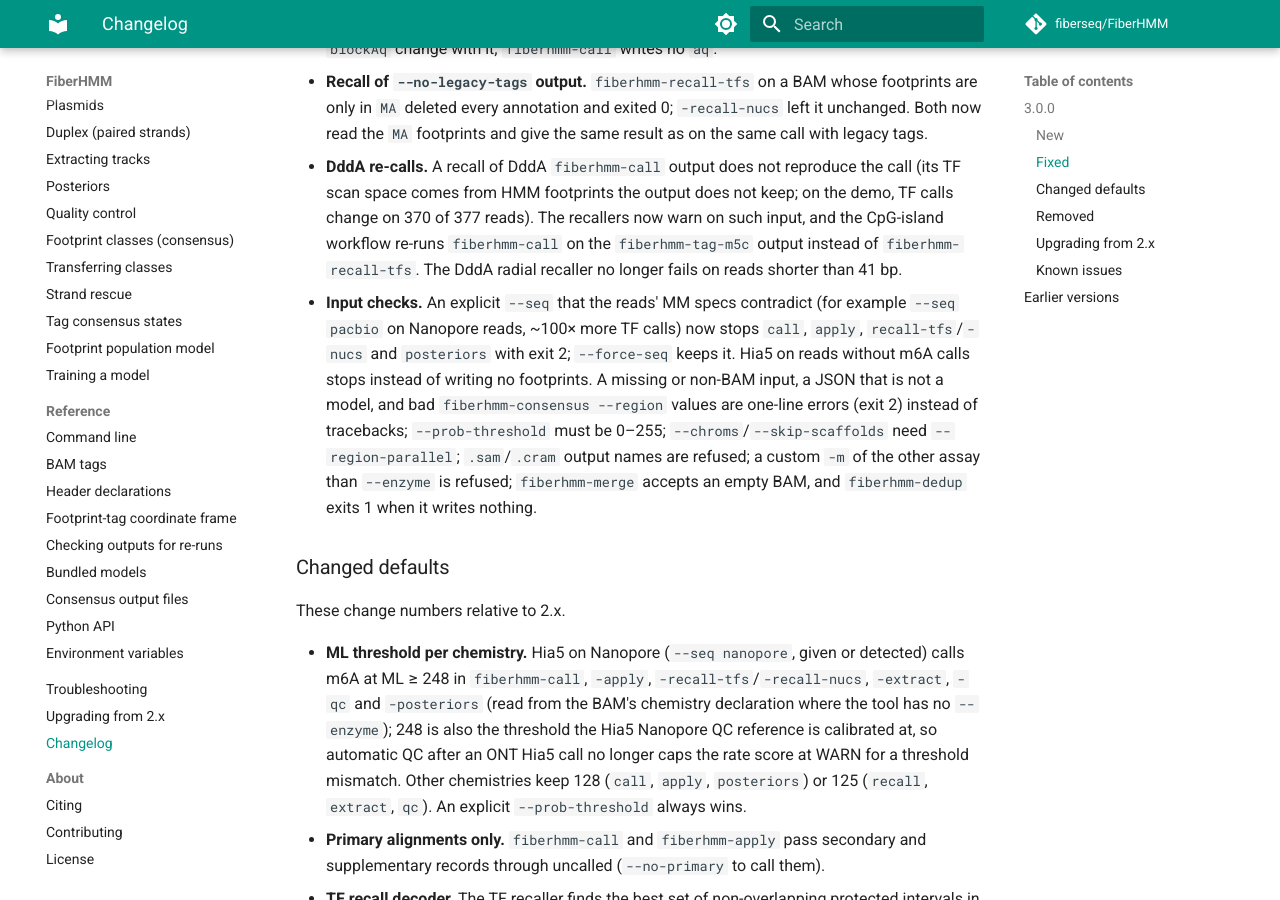
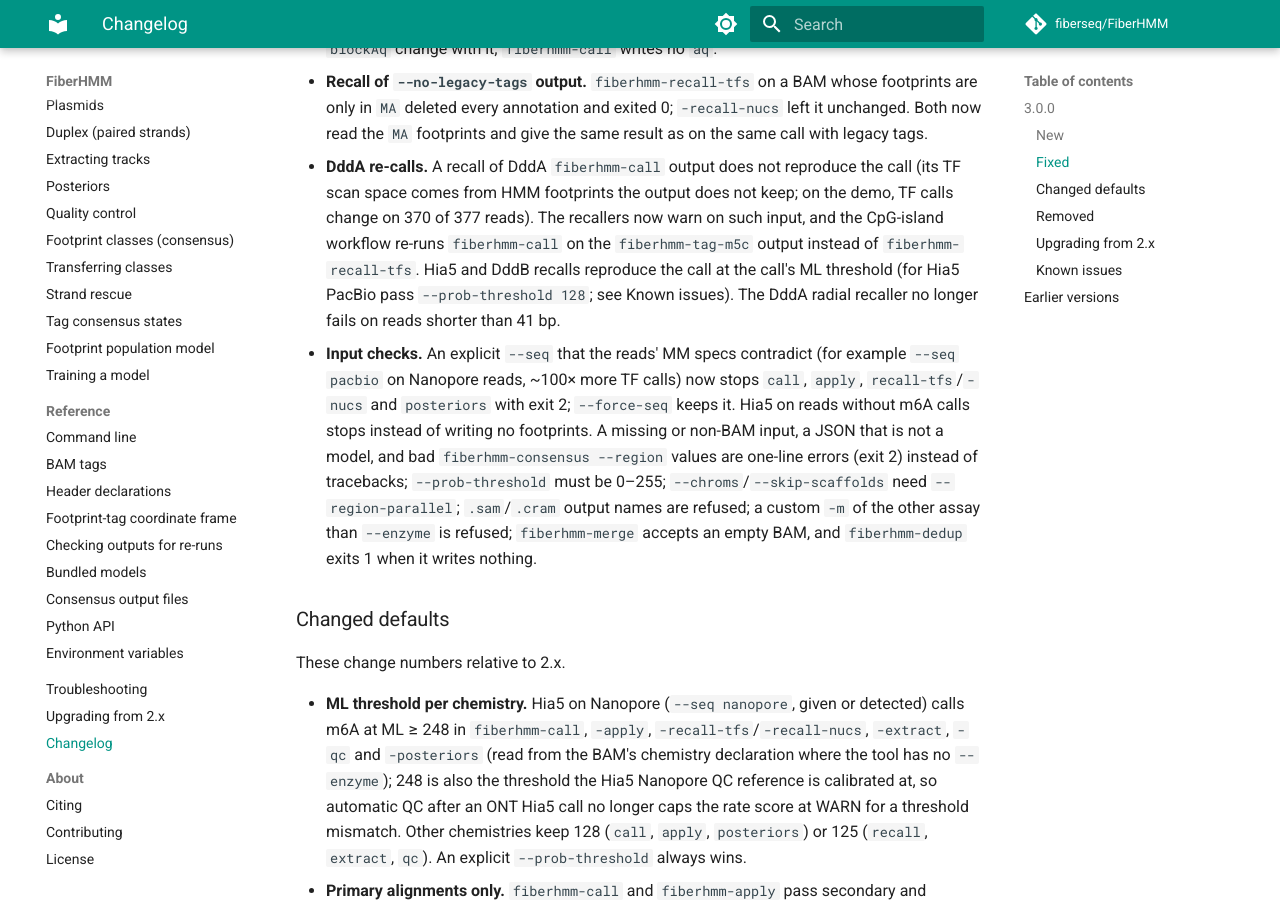
Before and after one commit to fiberseq/FiberHMM, an MkDocs documentation site: the page built from docs/changelog.md, in a window 1280 px wide and 900 px high, scrolled down 7426 px. Built offline with MkDocs 1.6.1 and Material for MkDocs 9.7.7, drawn with Linux system fonts in a browser that asks for light colours; comment, search, counter and statistics services are not loaded.

Commit message:
fix(cli): a declared-chemistry --seq conflict goes to the chemistry check; qualify recall claim
A --seq that disagrees with the input's FIBERHMM-CHEMISTRY declaration
warns again and is left to the chemistry reconciliation, whose error names
--replace-chemistry (the new refusal pointed to --force-seq, which then ran
into that error anyway).

recalling.md and the changelog no longer say Hia5 recalls of call output
reproduce the call unconditionally: they do at the call's ML threshold,
and for Hia5 PacBio the recallers default to 125 where call uses 128 (a
documented known issue), so --prob-threshold 128 is needed.

Co-Authored-By: Claude Opus 5.5 (1M context) <noreply@anthropic.com>

```diff
--- a/CHANGELOG.md
+++ b/CHANGELOG.md
@@ -346,8 +346,10 @@ with FiberBrowser 3.0.0 (which requires `fiberhmm>=3.0,<4`).
   does not keep; on the demo, TF calls change on 370 of 377 reads). The
   recallers now warn on such input, and the CpG-island workflow re-runs
   `fiberhmm-call` on the `fiberhmm-tag-m5c` output instead of
-  `fiberhmm-recall-tfs`. The DddA radial recaller no longer fails on reads
-  shorter than 41 bp.
+  `fiberhmm-recall-tfs`. Hia5 and DddB recalls reproduce the call at the
+  call's ML threshold (for Hia5 PacBio pass `--prob-threshold 128`; see
+  Known issues). The DddA radial recaller no longer fails on reads shorter
+  than 41 bp.
 - **Input checks.** An explicit `--seq` that the reads' MM specs contradict
   (for example `--seq pacbio` on Nanopore reads, ~100× more TF calls) now
   stops `call`, `apply`, `recall-tfs`/`-nucs` and `posteriors` with exit 2;
```
Also changed, not shown: docs/workflows/recalling.md (+3 -1 lines), 2 other files.
